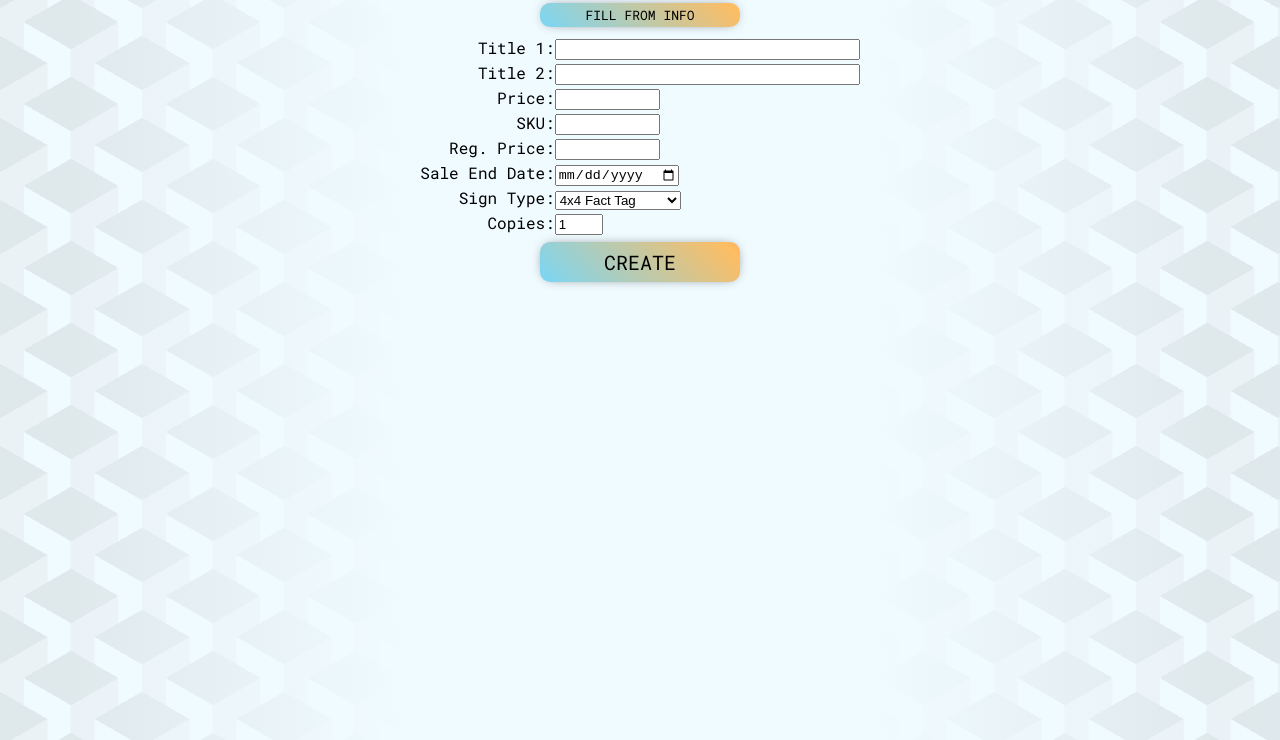
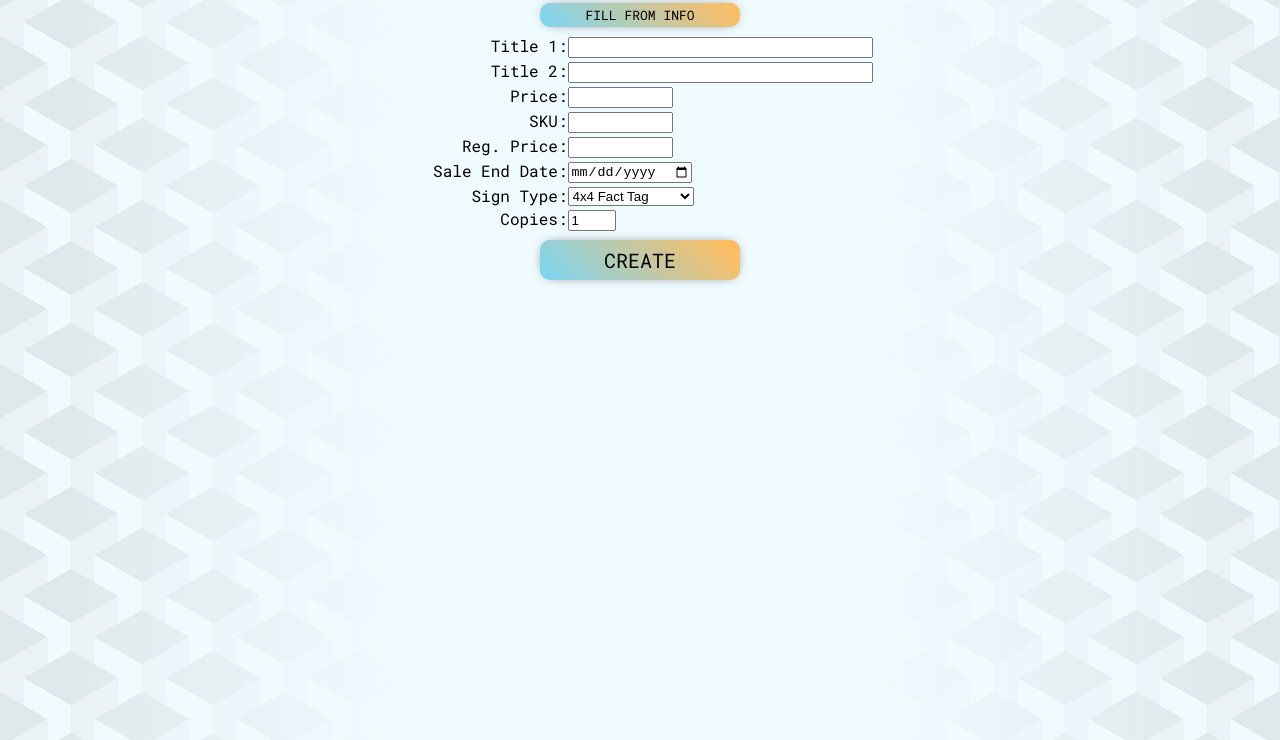
Before and after one commit to EctoBoi/SignMaker, a plain HTML site: page index.html in a window 1280 px wide. Shown: the part 60-800 px from the top of the page. Drawn offline with Linux system fonts and the light colour scheme.

Commit message:
form restructure, modularity

```diff
--- a/index.html
+++ b/index.html
@@ -16,30 +16,42 @@
         <button class="button-87" role="button" id="fillInfoButton">Fill From Info</button>
 
         <div id="form">
-            <div id="inputLables">
+            <div class="formInputDiv" id="formTitle1">
                 <p>Title 1:</p>
+                <input type="text" id="title1" size="35">
+            </div>
+            <div class="formInputDiv" id="formTitle2">
                 <p>Title 2:</p>
+                <input type="text" id="title2" size="35">
+            </div>
+            <div class="formInputDiv" id="formPrice">
                 <p>Price:</p>
+                <input type="text" id="price" size="10">
+            </div>
+            <div class="formInputDiv" id="formSKU">
                 <p>SKU:</p>
+                <input type="text" id="sku" size="10">
+            </div>
+            <div class="formInputDiv" id="formRegPrice">
                 <p>Reg. Price:</p>
+                <input type="text" id="regPrice" size="10">
+            </div>
+            <div class="formInputDiv" id="formSaleEndDate">
                 <p>Sale End Date:</p>
+                <input type="date" id="endDate" placeholder="MON DD, YYYY" size="15">
+            </div>
+            <div class="formInputDiv" id="formSignType">
                 <p>Sign Type:</p>
-                <p>Copies:</p>
-            </div>
-            <div id="inputs">
-                <input type="text" id="title1" size="35"><br>
-                <input type="text" id="title2" size="35"><br>
-                <input type="text" id="price" size="10"><br>
-                <input type="text" id="sku" size="10"><br>
-                <input type="text" id="regPrice" size="10"><br>
-                <input type="date" id="endDate" placeholder="MON DD, YYYY" size="15"><br>
                 <select id="sizes">
                     <option value="2x4 Hang Tag">2x4 Hang Tag</option>
                     <option value="3x5 Hang Tag">3x5 Hang Tag</option>
                     <option value="4x4 Fact Tag" selected="selected">4x4 Fact Tag</option>
                     <option value="11x11 Sign Insert">11x11 Sign Insert</option>
                     <option value="17x17 Sign Insert">17x17 Sign Insert</option>
-                </select><br>
+                </select>
+            </div>
+            <div class="formInputDiv" id="formCopies">
+                <p>Copies:</p>
                 <input type="number" id="copies" value=1>
             </div>
         </div>
--- a/style.css
+++ b/style.css
@@ -27,25 +27,21 @@ h1 {
 
 #form {
     display: flex;
-    flex-direction: row;
+    flex-direction: column;
     margin-bottom: 5px;
 }
 
-#inputLables {
-    text-align: right;
+.formInputDiv{
+    display: flex;
+    flex-direction: row;
+    margin-bottom: 4px;
 }
 
 #form p {
+    text-align: right;
     margin: 0px;
-    margin-bottom: 4px;
-}
-
-#form input {
-    margin-bottom: 2px;
-}
-
-#form select {
-    margin-bottom: 2px;
+    margin-top: -2px;
+    width: 160px;
 }
 
 #form input[type='number']{
```
